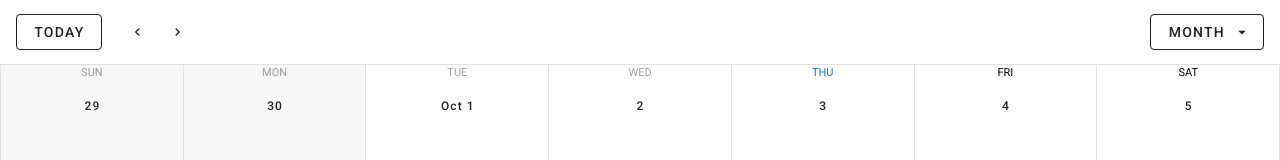
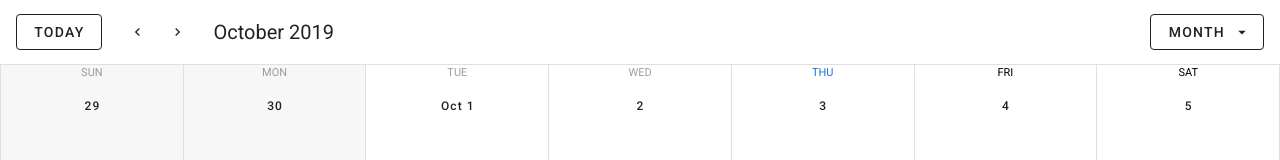
Before and after one commit to williamcameron/vuetify-calendar, a Vue app: page / in a window 1280 px wide. Shown: the top 160 px of the page. Built offline with nearby package versions, Linux system fonts and the light colour scheme; no server answers; the database is empty; what vue-textarea-autosize would draw is missing.

Commit message:
minor fixes

```diff
--- a/src/components/Calendar.vue
+++ b/src/components/Calendar.vue
@@ -9,7 +9,7 @@
           <v-btn fab text small @click="prev">
             <v-icon small>mdi-chevron-left</v-icon>
           </v-btn>
-          <v-btn fab text small @click="next">
+          <v-btn fab text small @click="next" class="mr-4">
             <v-icon small>mdi-chevron-right</v-icon>
           </v-btn>
           <v-toolbar-title>{{ title }}</v-toolbar-title>
@@ -60,7 +60,6 @@
           v-model="selectedOpen"
           :close-on-content-click="false"
           :activator="selectedElement"
-          full-width
           offset-x
         >
           <v-card
@@ -128,8 +127,43 @@
     events: [],
     dialog: false,
   }),
-  mounted() {
-    this.getEvents();
+  computed: {
+      title () {
+        const { start, end } = this
+        if (!start || !end) {
+          return ''
+        }
+
+        const startMonth = this.monthFormatter(start)
+        const endMonth = this.monthFormatter(end)
+        const suffixMonth = startMonth === endMonth ? '' : endMonth
+
+        const startYear = start.year
+        const endYear = end.year
+        const suffixYear = startYear === endYear ? '' : endYear
+
+        const startDay = start.day + this.nth(start.day)
+        const endDay = end.day + this.nth(end.day)
+
+        switch (this.type) {
+          case 'month':
+            return `${startMonth} ${startYear}`
+          case 'week':
+          case '4day':
+            return `${startMonth} ${startDay} ${startYear} - ${suffixMonth} ${endDay} ${suffixYear}`
+          case 'day':
+            return `${startMonth} ${startDay} ${startYear}`
+        }
+        return ''
+      },
+      monthFormatter () {
+        return this.$refs.calendar.getFormatter({
+          timeZone: 'UTC', month: 'long',
+        })
+      },
+    },
+    mounted() {
+      this.getEvents();
   },
   methods: {
     async getEvents() {
```
